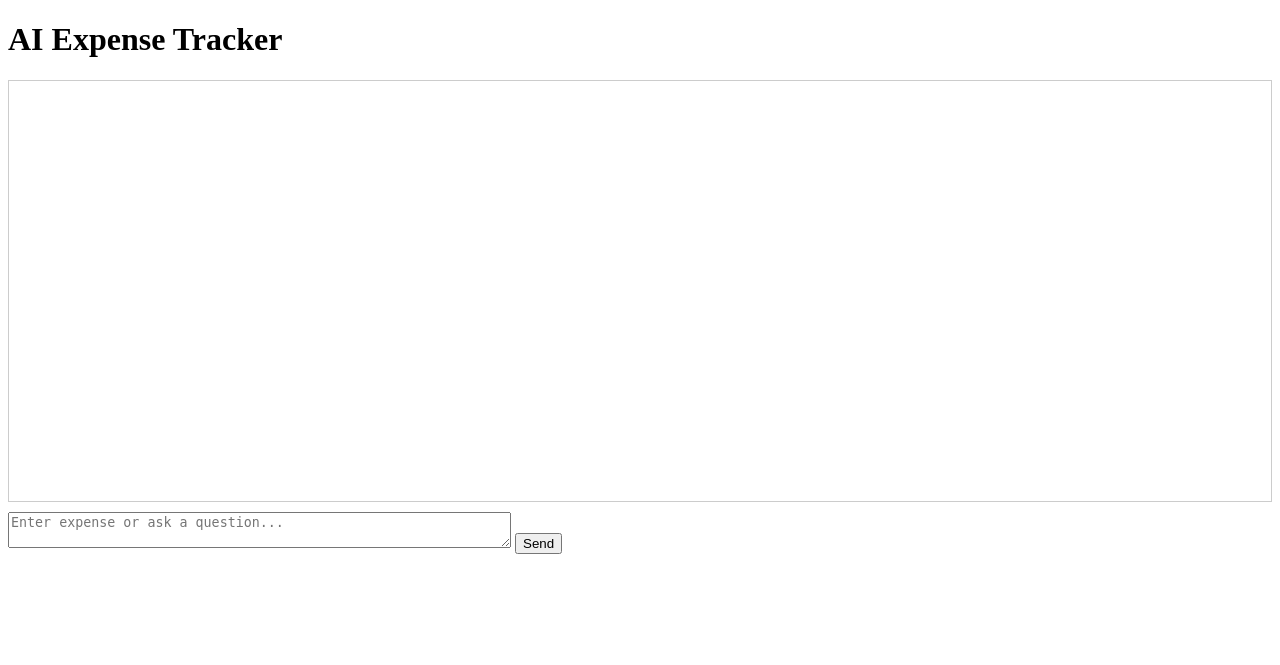
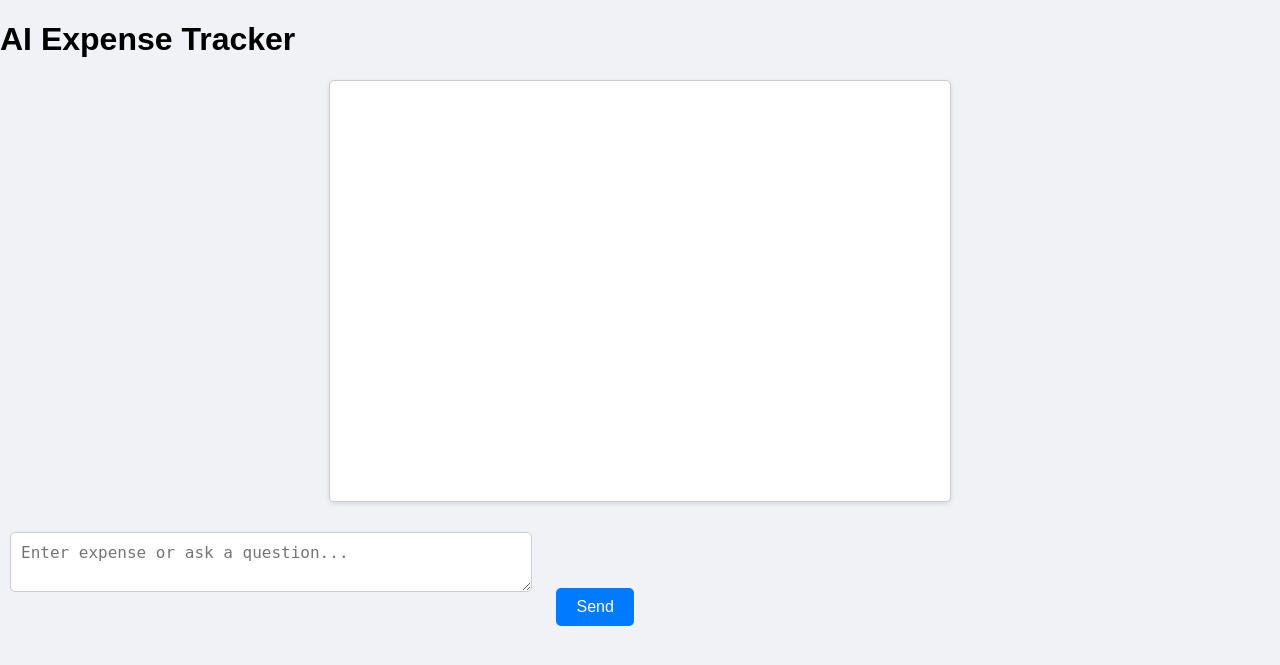
Before and after one commit to mukund-tiwari/build-with-windsurf-hackathon-ai-expense-tracker, a FastAPI app: page / in a window 1280 px wide. Shown: the top 665 px of the page. Run offline with FastAPI, Linux system fonts and the light colour scheme.

Commit message:
Switch currency to INR (₹) and add stylesheet for improved UI

```diff
--- a/static/main.js
+++ b/static/main.js
@@ -36,7 +36,7 @@ document.addEventListener('DOMContentLoaded', () => {
       if (data.action === 'parse_expense' && data.expense) {
         const e = data.expense;
         appendMessage('assistant',
-          `Expense recorded: $${e.amount} on ${e.timestamp} for ${e.description}` +
+          `Expense recorded: ₹${e.amount} on ${e.timestamp} for ${e.description}` +
           (e.category ? ` (category: ${e.category})` : '')
         );
       } else if (data.action === 'query_expenses' && data.expenses) {
@@ -46,18 +46,18 @@ document.addEventListener('DOMContentLoaded', () => {
           appendMessage('assistant', 'Expenses:');
           data.expenses.forEach(e => {
             appendMessage('assistant',
-              `- $${e.amount} on ${e.timestamp}: ${e.description}` +
+              `- ₹${e.amount} on ${e.timestamp}: ${e.description}` +
               (e.category ? ` (cat: ${e.category})` : '')
             );
           });
         }
       } else if (data.action === 'summarize_expenses' && data.summary) {
         const s = data.summary;
-        appendMessage('assistant', `Total: $${s.total}`);
+        appendMessage('assistant', `Total: ₹${s.total}`);
         if (s.breakdown && s.breakdown.length) {
           appendMessage('assistant', 'Breakdown:');
           s.breakdown.forEach(b => {
-            appendMessage('assistant', `- ${b.period}: $${b.total}`);
+            appendMessage('assistant', `- ${b.period}: ₹${b.total}`);
           });
         }
       } else if (data.response) {
--- /dev/null
+++ b/static/styles.css
@@ -0,0 +1,66 @@
+/* Simple styling for AI Expense Tracker */
+body {
+    font-family: Arial, sans-serif;
+    margin: 0;
+    padding: 0;
+    background-color: #f0f2f5;
+}
+#chat-window {
+    background: #fff;
+    margin: 20px auto;
+    padding: 10px;
+    width: 80%;
+    max-width: 600px;
+    height: 400px;
+    border-radius: 5px;
+    box-shadow: 0 2px 5px rgba(0,0,0,0.1);
+    overflow-y: auto;
+}
+.message {
+    margin: 5px 0;
+    padding: 8px 12px;
+    border-radius: 20px;
+    max-width: 70%;
+    line-height: 1.4;
+    word-wrap: break-word;
+}
+.message.user {
+    background-color: #007bff;
+    color: #fff;
+    margin-left: auto;
+    text-align: right;
+}
+.message.assistant {
+    background-color: #e4e6eb;
+    color: #000;
+    margin-right: auto;
+    text-align: left;
+}
+.message.status {
+    background-color: transparent;
+    color: #666;
+    font-style: italic;
+    text-align: center;
+}
+#chat-input {
+    width: 70%;
+    max-width: 500px;
+    padding: 10px;
+    margin: 20px 10px;
+    border: 1px solid #ccc;
+    border-radius: 5px;
+    font-size: 16px;
+}
+#chat-send {
+    padding: 10px 20px;
+    margin: 20px 10px;
+    background-color: #007bff;
+    color: #fff;
+    border: none;
+    border-radius: 5px;
+    font-size: 16px;
+    cursor: pointer;
+}
+#chat-send:hover {
+    background-color: #0056b3;
+}
--- a/templates/index.html
+++ b/templates/index.html
@@ -4,6 +4,7 @@
     <meta charset="UTF-8">
     <meta name="viewport" content="width=device-width, initial-scale=1.0">
     <title>AI Expense Tracker</title>
+    <link rel="stylesheet" href="/static/styles.css">
 </head>
 <body>
     <h1>AI Expense Tracker</h1>
```
